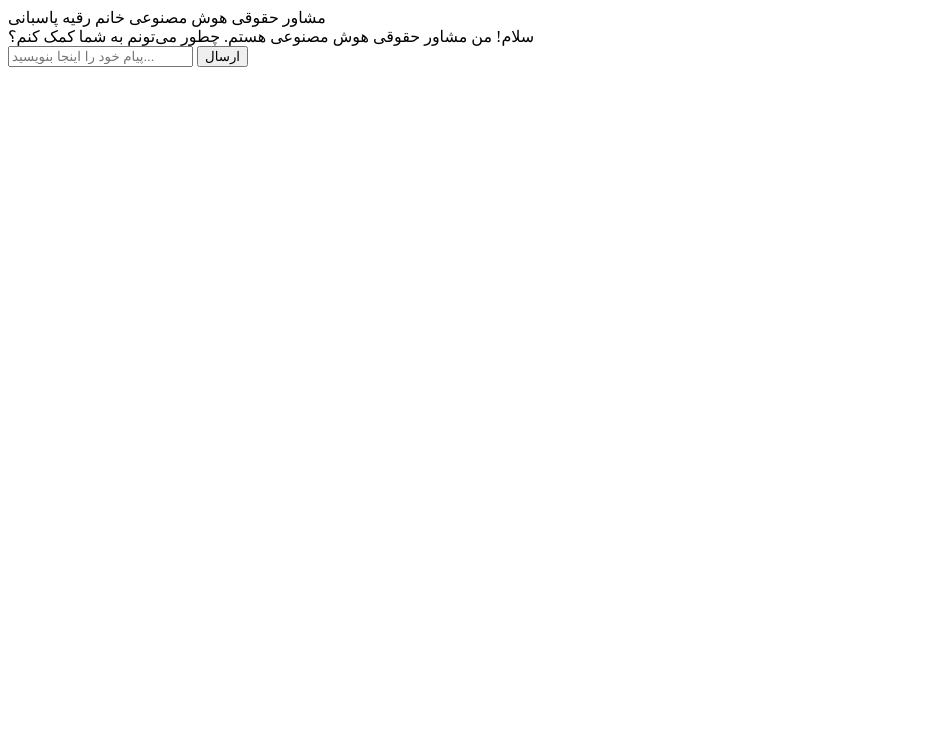
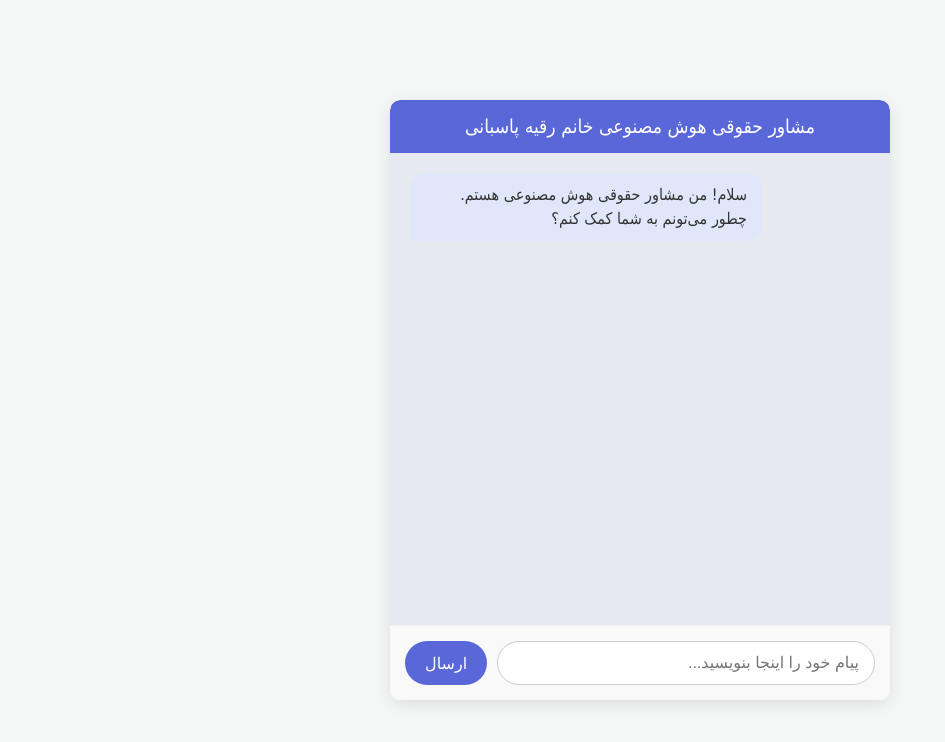
Before and after one commit to MrMatinV/agent-chatbot, a plain HTML site: page index.html in a window 1280 px wide. Shown: the whole page, without its empty margins (0-945 px from the left). Drawn offline with Linux system fonts and the light colour scheme.

Commit message:
Update index.html

```diff
--- a/index.html
+++ b/index.html
@@ -1,3 +1,13 @@
+<!DOCTYPE html>
+<html lang="fa" dir="rtl">
+<head>
+    <meta charset="UTF-8">
+    <meta name="viewport" content="width=device-width, initial-scale=1.0">
+    <title>مشاوره حقوقی هوش مصنوعی | خانم رقیه پاسبانی الوانق</title>
+
+    <link rel="stylesheet" href="style.css">
+</head>
+<body>
     <div class="chat-container">
         <div class="chat-header">
             مشاور حقوقی هوش مصنوعی خانم رقیه پاسبانی
@@ -10,3 +20,7 @@
             <button class="send-button" id="sendButton">ارسال</button>
         </div>
     </div>
+
+    <script src="script.js"></script>
+</body>
+</html>
```
Lines whose indentation alone changed are shown as unchanged.
